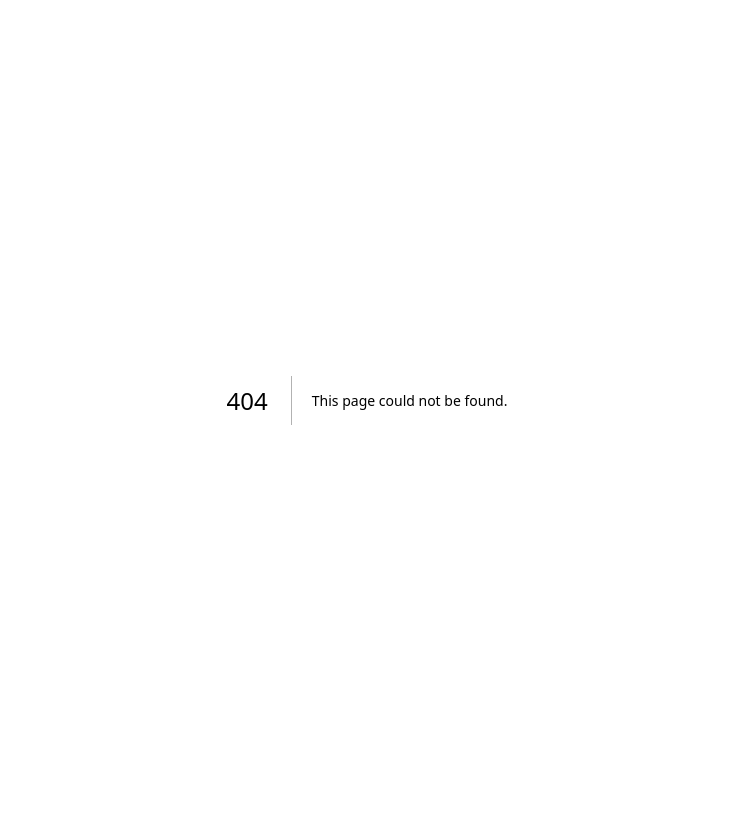
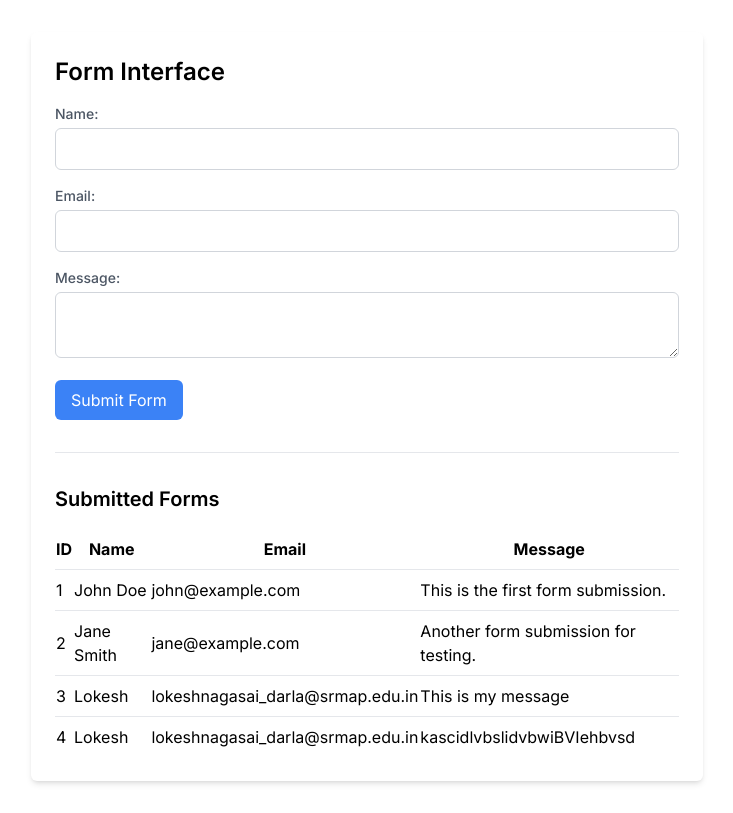
Before and after one commit to lokeshdarla/dashboarddddd, a Next.js app: page /admin in a window 1280 px wide. Before the commit this address had no page. Shown: the whole page, without its empty margins (273-1006 px from the left). Built offline with nearby package versions, Linux system fonts and the light colour scheme.

Commit message:
Backend - Next

```diff
--- /dev/null
+++ b/forms.json
@@ -0,0 +1,29 @@
+[
+  {
+    "id": 1,
+    "name": "John Doe",
+    "email": "john@example.com",
+    "subject": "This is a test subject",
+    "message": "This is the first form submission."
+  },
+  {
+    "id": 2,
+    "name": "Jane Smith",
+    "email": "jane@example.com",
+    "subject": "This is a test subject",
+    "message": "Another form submission for testing."
+  },
+  {
+    "id": 3,
+    "name": "Lokesh",
+    "email": "lokeshnagasai_darla@srmap.edu.in",
+    "message": "This is my message"
+  },
+  {
+    "id":4,
+    "name": "Lokesh",
+    "email": "lokeshnagasai_darla@srmap.edu.in",
+    "message": "kascidlvbslidvbwiBVIehbvsd",
+    "subject": ""
+  }
+]
--- /dev/null
+++ b/greetings.json
@@ -0,0 +1,6 @@
+[
+  {
+    "id": 1,
+    "text": "Hello Corter ! 👋"
+  }
+]
--- /dev/null
+++ b/src/app/admin/page.tsx
@@ -0,0 +1,139 @@
+// components/FormInterface.js
+"use client"
+import { useState, useEffect } from 'react';
+
+interface FormData {
+  name: string;
+  email: string;
+  subject:string;
+  message: string;
+}
+
+interface SubmittedForm {
+  id: number;
+  name: string;
+  email: string;
+  subject:string;
+  message: string;
+}
+
+const FormInterface = () => {
+  const [formData, setFormData] = useState<FormData>({ name: '', email: '', message: '' ,subject: ''});
+  const [submittedForms, setSubmittedForms] = useState<SubmittedForm[]>([]);
+  useEffect(() => {
+    getForms();
+  }, []);
+
+  const handleChange = (e: React.ChangeEvent<HTMLInputElement | HTMLTextAreaElement>) => {
+    const { name, value } = e.target;
+    setFormData((prevData) => ({ ...prevData, [name]: value }));
+  };
+
+  const handleSubmit = async (e: React.FormEvent<HTMLFormElement>) => {
+    e.preventDefault();
+
+    try {
+      // Submit form data to the API
+      const response = await fetch('/api/post_email', {
+        method: 'POST',
+        headers: {
+          'Content-Type': 'application/json',
+        },
+        body: JSON.stringify({ formData }),
+      });
+
+      if (response.ok) {
+        console.log('Form submitted successfully');
+        getForms();
+      } else {
+        console.error('Failed to submit form');
+      }
+    } catch (error) {
+      console.error('Error submitting form:', error);
+    }
+  };
+
+  const getForms = async () => {
+    try {
+      const response = await fetch('/api/get_email');
+
+      if (response.ok) {
+        const formsData: SubmittedForm[] = await response.json();
+        setSubmittedForms(formsData);
+      } else {
+        console.error('Failed to get forms');
+      }
+    } catch (error) {
+      console.error('Error getting forms:', error);
+    }
+  };
+
+  return (
+    <div className="max-w-2xl mx-auto my-8 p-6 bg-white rounded-md shadow-md">
+      <h2 className="text-2xl font-semibold mb-4">Form Interface</h2>
+
+      {/* Form for submitting */}
+      <form onSubmit={handleSubmit} className="mb-8">
+        <div className="mb-4">
+          <label className="block text-sm font-medium text-gray-600">Name:</label>
+          <input
+            type="text"
+            name="name"
+            value={formData.name}
+            onChange={handleChange}
+            className="mt-1 p-2 w-full border border-gray-300 rounded-md"
+          />
+        </div>
+        <div className="mb-4">
+          <label className="block text-sm font-medium text-gray-600">Email:</label>
+          <input
+            type="email"
+            name="email"
+            value={formData.email}
+            onChange={handleChange}
+            className="mt-1 p-2 w-full border border-gray-300 rounded-md"
+          />
+        </div>
+        <div className="mb-4">
+          <label className="block text-sm font-medium text-gray-600">Message:</label>
+          <textarea
+            name="message"
+            value={formData.message}
+            onChange={handleChange}
+            className="mt-1 p-2 w-full border border-gray-300 rounded-md"
+          ></textarea>
+        </div>
+        <button type="submit" className="bg-blue-500 text-white py-2 px-4 rounded-md hover:bg-blue-600">
+          Submit Form
+        </button>
+      </form>
+
+      <hr className="my-8" />
+
+      {/* List of submitted forms */}
+      <h3 className="text-xl font-semibold mb-4">Submitted Forms</h3>
+      <table className="min-w-full">
+        <thead>
+          <tr>
+            <th className="py-2">ID</th>
+            <th className="py-2">Name</th>
+            <th className="py-2">Email</th>
+            <th className="py-2">Message</th>
+          </tr>
+        </thead>
+        <tbody>
+          {submittedForms.map((form) => (
+            <tr key={form.id} className="mb-4">
+              <td className="border-t border-gray-200 py-2">{form.id}</td>
+              <td className="border-t border-gray-200 py-2">{form.name}</td>
+              <td className="border-t border-gray-200 py-2">{form.email}</td>
+              <td className="border-t border-gray-200 py-2">{form.message}</td>
+            </tr>
+          ))}
+        </tbody>
+      </table>
+    </div>
+  );
+};
+
+export default FormInterface;
--- a/src/components/dashboard/Dashboard.tsx
+++ b/src/components/dashboard/Dashboard.tsx
@@ -4,6 +4,8 @@ import { FaSearch } from "react-icons/fa";
 import { IoNotificationsOutline } from "react-icons/io5";
 import { LuDot } from "react-icons/lu";
 import { LuAlarmClock } from "react-icons/lu";
+import { useState } from 'react';
+import { useEffect } from 'react';
 
 import Image from 'next/image';
 import MyChart from '../Charts/Chart';
@@ -15,14 +17,29 @@ import Upcoming from '../Upcoming/Upcoming';
 import Review from '../Review/Review';
 
 function Dashboard() {
+  const [greetings, setGreetings] = useState('');
+
+  useEffect(() => {
+    // Fetch data from the API endpoint
+    const fetchData = async () => {
+      try {
+        const response = await fetch('/api/update_text'); // Assuming your API endpoint is /api/update
+        const data = await response.json();
+        setGreetings(data.greetings[0].text);
+      } catch (error) {
+        console.error('Error fetching data:', error);
+      }
+    };
+
+    // Call the fetchData function
+    fetchData();
+  }, []);
   return (
     <section className='w-full bg-[#151C39]  grid grid-cols-3 space-x-3 px-5 py-2 overflow-y-auto h-screen'>
     <div className='col-span-2  rounded-2xl grid grid-rows-5 space-y-4 px-2  py-2'>
       <div className='row-span-1 rounded-xl  flex items-center justify-around'>
       <h1 className='text-3xl font-bold text-[#FFFFFF]'>
-        <span className='font-thin'>Hello,</span>
-        <br />
-        Dr. Colter! 👋
+        {greetings}
       </h1>
       <div className='flex items-center justify-center gap-1'>
       <div className="relative px-3 bg-[#2C3A58] rounded-xl text-sm text-[#CCCCCC]">
--- /dev/null
+++ b/src/pages/api/get_email.ts
@@ -0,0 +1,20 @@
+// pages/api/getForms.js
+import { NextApiRequest, NextApiResponse } from 'next';
+import fs from 'fs';
+import path from 'path';
+
+export default async function handler(req:NextApiRequest, res:NextApiResponse) {
+  if (req.method === 'GET') {
+    try {
+      const formsPath = path.join(process.cwd(), 'forms.json');
+      const formsData = JSON.parse(fs.readFileSync(formsPath, 'utf-8'));
+
+      res.status(200).json(formsData);
+    } catch (error) {
+      console.error('Error getting forms:', error);
+      res.status(500).json({ error: 'Internal Server Error' });
+    }
+  } else {
+    res.status(405).json({ message: 'Method Not Allowed' });
+  }
+}
--- /dev/null
+++ b/src/pages/api/post_email.ts
@@ -0,0 +1,22 @@
+import { NextApiRequest, NextApiResponse } from 'next';
+import fs from 'fs';
+import path from 'path';
+
+export default async function handler(req:NextApiRequest, res:NextApiResponse) {
+  if (req.method === 'POST') {
+    try {
+      const { formData } = req.body;
+      const formsPath = path.join(process.cwd(), 'forms.json');
+      const formsData = JSON.parse(fs.readFileSync(formsPath, 'utf-8'));
+      formsData.push(formData);
+      fs.writeFileSync(formsPath, JSON.stringify(formsData, null, 2));
+
+      res.status(200).json({ message: 'Form submitted successfully' });
+    } catch (error) {
+      console.error('Error submitting form:', error);
+      res.status(500).json({ error: 'Internal Server Error' });
+    }
+  } else {
+    res.status(405).json({ message: 'Method Not Allowed' });
+  }
+}
--- /dev/null
+++ b/src/pages/api/update_text.ts
@@ -0,0 +1,20 @@
+import { NextApiRequest, NextApiResponse } from 'next';
+import fs from 'fs';
+import path from 'path';
+
+export default async function handler(req: NextApiRequest, res: NextApiResponse) {
+  if (req.method === 'GET') {
+    try {
+      const greetingsFilePath = path.join(process.cwd(), 'greetings.json');
+      const greetingsData = fs.readFileSync(greetingsFilePath, 'utf-8');
+      const greetings = JSON.parse(greetingsData);
+      const data = { greetings};
+      res.status(200).json(data);
+    } catch (error) {
+      console.error('Error fetching data:', error);
+      res.status(500).json({ error: 'Internal Server Error' });
+    }
+  } else {
+    res.status(405).json({ message: 'Method Not Allowed' });
+  }
+}
```
Also changed, not shown: src/pages/api/update_logo.ts (added).
